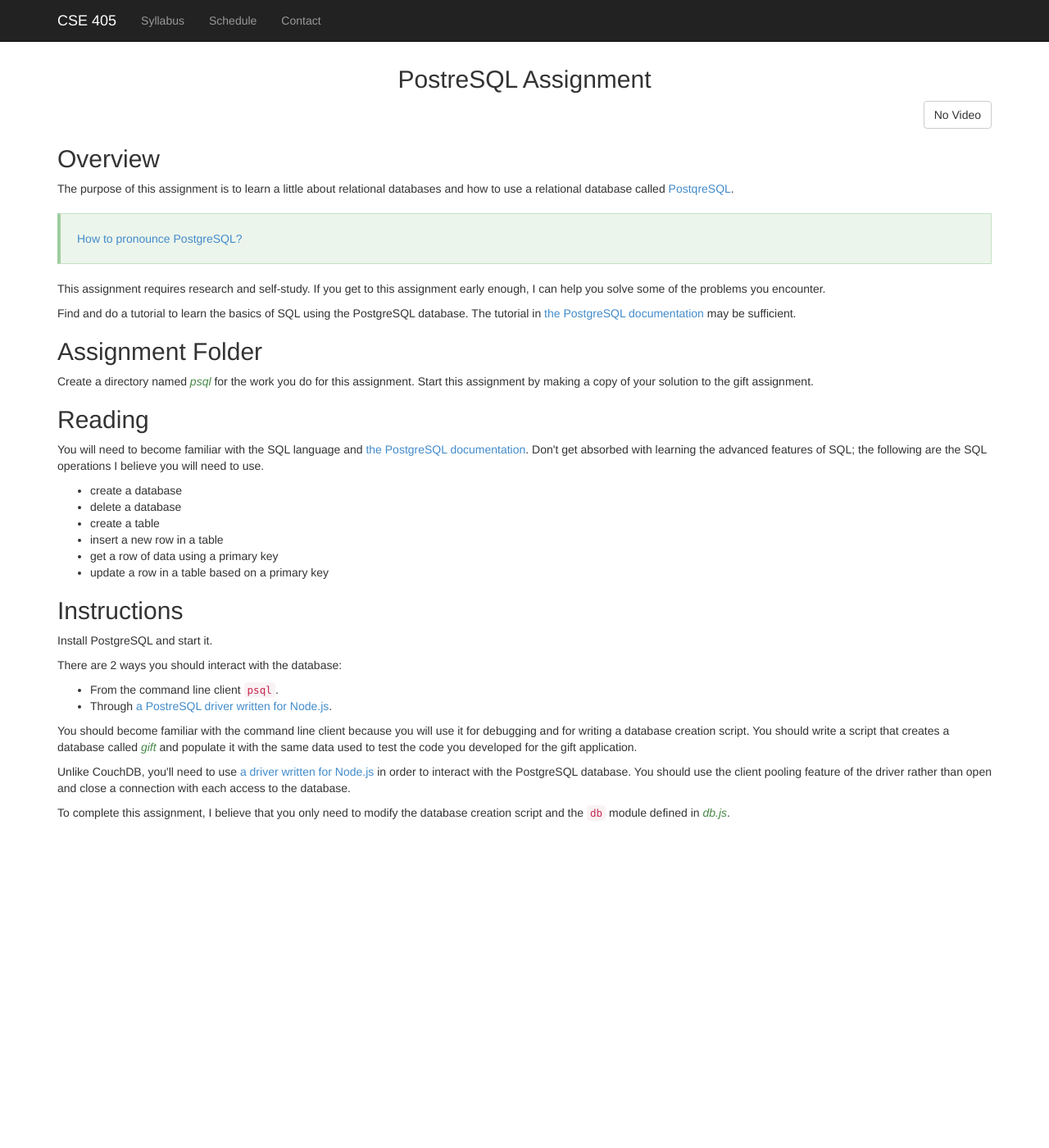
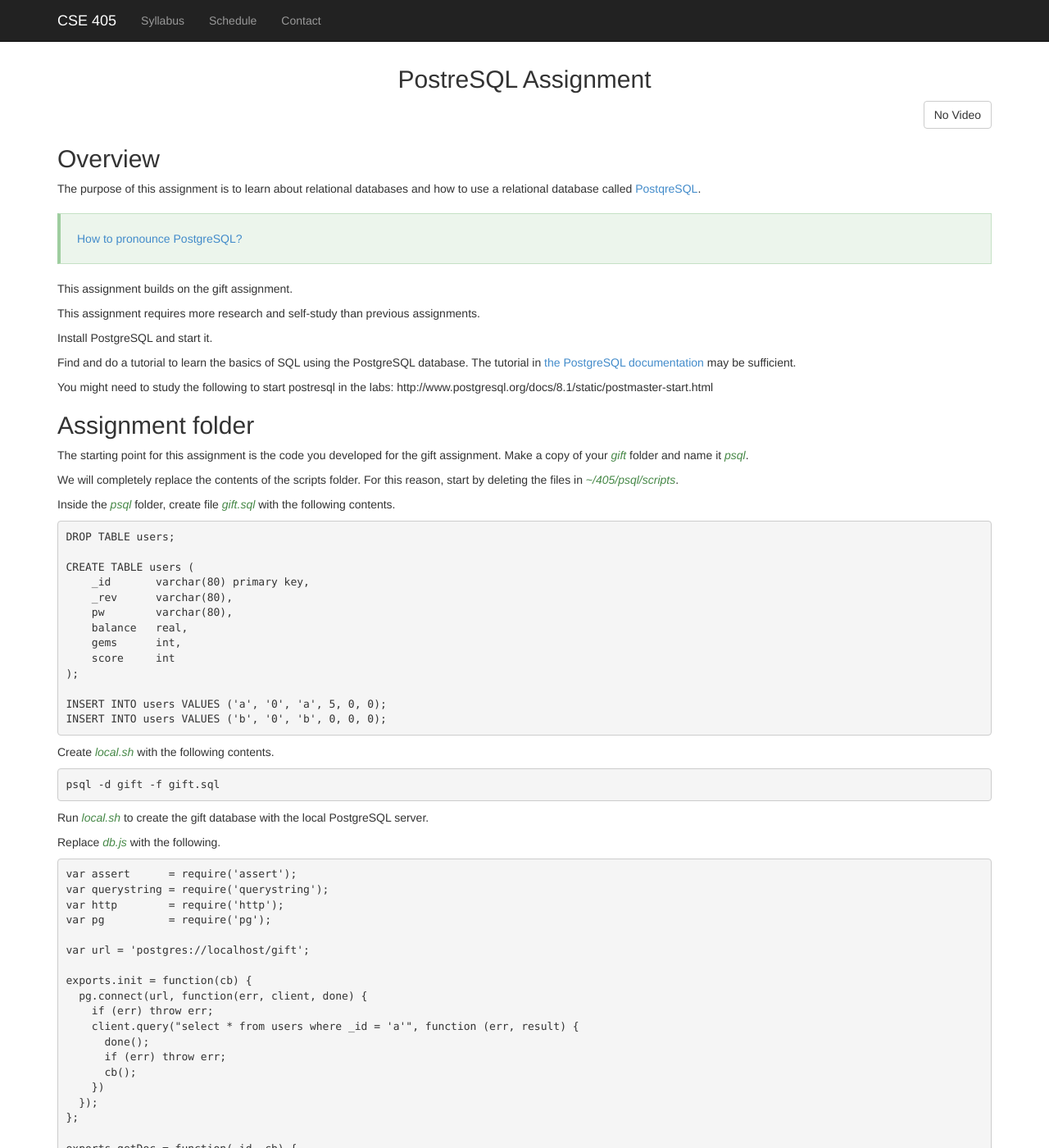
Before and after one commit to csusbdt/405-2014, a Jekyll site: the page built from assignments/psql.html, in a window 1280 px wide and 1400 px high. Shown: the whole window at 82% size. Built offline with Jekyll 4.4.1, drawn with Linux system fonts in a browser that asks for light colours; nearby versions of some CDN libraries; some of the changed text lies outside the part shown.

Commit message:
added details to psql assignment

```diff
--- a/assignments/psql.html
+++ b/assignments/psql.html
@@ -11,7 +11,7 @@
 
 <p>
 The purpose of this assignment
-is to learn a little about relational databases
+is to learn about relational databases
 and how to use a relational database
 called <a href="http://www.postgresql.org/">PostqreSQL</a>.
 </p>
@@ -21,9 +21,15 @@
 </p>
 
 <p>
-This assignment requires research and self-study.
-If you get to this assignment early enough,
-I can help you solve some of the problems you encounter.
+This assignment builds on the gift assignment.
+</p>
+
+<p>
+This assignment requires more research and self-study than previous assignments.
+</p>
+
+<p>
+Install PostgreSQL and start it.
 </p>
 
 <p>
@@ -35,30 +41,137 @@
 may be sufficient.
 </p>
 
-<!--
 <p>
-Starting postresql in the labs:
+You might need to study the following to
+start postresql in the labs:
 http://www.postgresql.org/docs/8.1/static/postmaster-start.html
 </p>
--->
 
-<h2>Assignment Folder</h2>
+<h2>Assignment folder</h2>
 
 <p>
-Create a directory named <em>psql</em>
-for the work you do for this assignment.
-Start this assignment by making a copy of
-your solution to the gift assignment.
+The starting point for this assignment
+is the code you developed for the gift assignment.
+Make a copy of your <em>gift</em>
+folder and name it <em>psql</em>.
+</p>
+
+<p>
+We will completely replace the contents of the scripts folder.
+For this reason, start by deleting the files in <em>~/405/psql/scripts</em>.
+</p>
+
+<p>
+Inside the <em>psql</em> folder,
+create file <em>gift.sql</em> with the following contents.
+</p>
+
+<pre>
+DROP TABLE users;
+
+CREATE TABLE users (
+    _id       varchar(80) primary key,
+    _rev      varchar(80),
+    pw        varchar(80),
+    balance   real,
+    gems      int,
+    score     int
+);
+
+INSERT INTO users VALUES ('a', '0', 'a', 5, 0, 0);
+INSERT INTO users VALUES ('b', '0', 'b', 0, 0, 0);
+</pre>
+
+<p>
+Create <em>local.sh</em> with the following contents.
+</p>
+
+<pre>
+psql -d gift -f gift.sql
+</pre>
+
+<p>
+Run <em>local.sh</em> to create the gift database with the local PostgreSQL server.
+</p>
+
+<p>
+Replace <em>db.js</em> with the following.
+</p>
+
+<pre>
+var assert      = require('assert');
+var querystring = require('querystring');
+var http        = require('http');
+var pg          = require('pg');
+
+var url = 'postgres://localhost/gift';
+
+exports.init = function(cb) {
+  pg.connect(url, function(err, client, done) {
+    if (err) throw err;
+    client.query("select * from users where _id = 'a'", function (err, result) {
+      done();
+      if (err) throw err;
+      cb();
+    })
+  });
+};
+
+exports.getDoc = function(_id, cb) {
+  pg.connect(url, function(err, client, done) {
+    if (err) return cb(err);
+    client.query('select * from users where _id = $1', [_id], function (err, result) {
+      done();
+      if (err) return cb(err);
+      if (result.rows.length === 0) {
+        return cb(null, null);
+      }
+      cb(null, result.rows[0]);
+    });
+  });
+};
+
+exports.updateDoc = function(doc, cb) {
+  pg.connect(url, function(err, client, done) {
+    if (err) return cb(err);
+    var nextRev = (parseInt(doc._rev) + 1).toString();
+    client.query("update users set balance = $1, gems = $2, _rev = $3 where _id = $4 and _rev = $5",
+                 [doc.balance, doc.gems, nextRev, doc._id, doc._rev],
+                 function (err, result) {
+      done();
+      if (err) {
+        cb(err);
+      } else if (result.rowCount === 0) {
+        // Assume the doc is there. If it's not, I think the code still works fine.
+        cb(null, { old: true });
+      } else {
+        cb(null, { rev: nextRev });
+      }
+    });
+  });
+};
+</pre>
+
+<p>
+Install a PostgreSQL driver.
+</p>
+
+<pre>
+cd ~/405/psql
+npm install pg
+</pre>
+
+<p>
+Test that the app works.
 </p>
 
 <h2>Reading</h2>
 
 <p>
-You will need to become familiar with the SQL language and
+To become familiar with the SQL language, read
 <a href="http://www.postgresql.org/docs/9.3/static/index.html">the
 PostgreSQL documentation</a>.
-Don't get absorbed with learning the advanced features of SQL;
-the following are the SQL operations I believe you will need to use.
+The following are the SQL operations used in this assignment.
 </p>
 
 <ul>
@@ -69,44 +182,3 @@
 <li>get a row of data using a primary key</li>
 <li>update a row in a table based on a primary key</li>
 </ul>
-
-<h2>Instructions</h2>
-
-<p>
-Install PostgreSQL and start it.
-</p>
-
-<p>
-There are 2 ways you should interact with the database:
-</p>
-
-<ul>
-<li>From the command line client <code>psql</code>.</li>
-<li>Through <a href="https://npmjs.org/package/pg">a PostreSQL driver written for Node.js</a>.</li>
-</ul>
-
-<p>
-You should become familiar with the command line client
-because you will use it for debugging and for
-writing a database creation script.
-You should write a script
-that creates a database called <em>gift</em>
-and populate it with the same data used to test the code
-you developed for the gift application.
-</p>
-
-<p>
-Unlike CouchDB, you'll need to use
-<a href="https://npmjs.org/package/pg">a driver written for Node.js</a>
-in order to interact with the PostgreSQL database.
-You should use the client pooling feature
-of the driver rather than open and close
-a connection with each access to the database.
-</p>
-
-<p>
-To complete this assignment,
-I believe that you only need to modify
-the database creation script and
-the <code>db</code> module defined in <em>db.js</em>.
-</p>
```
